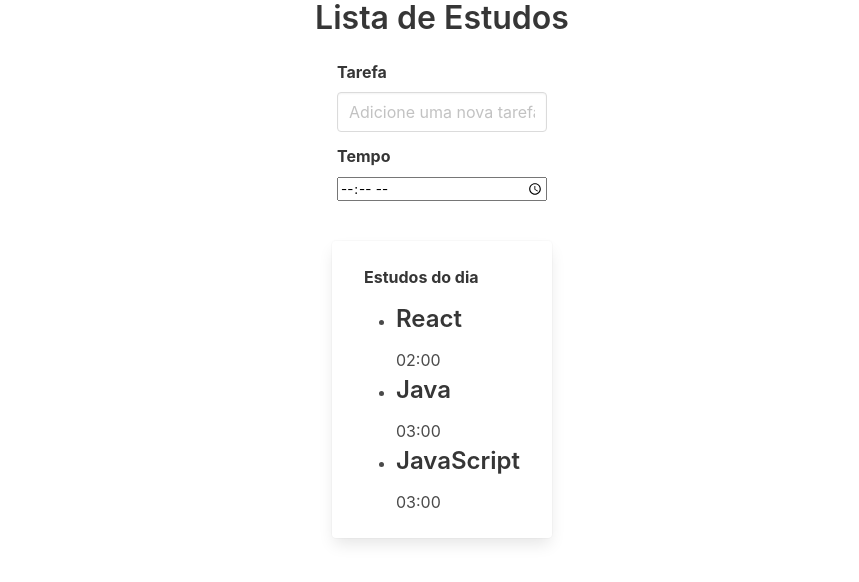
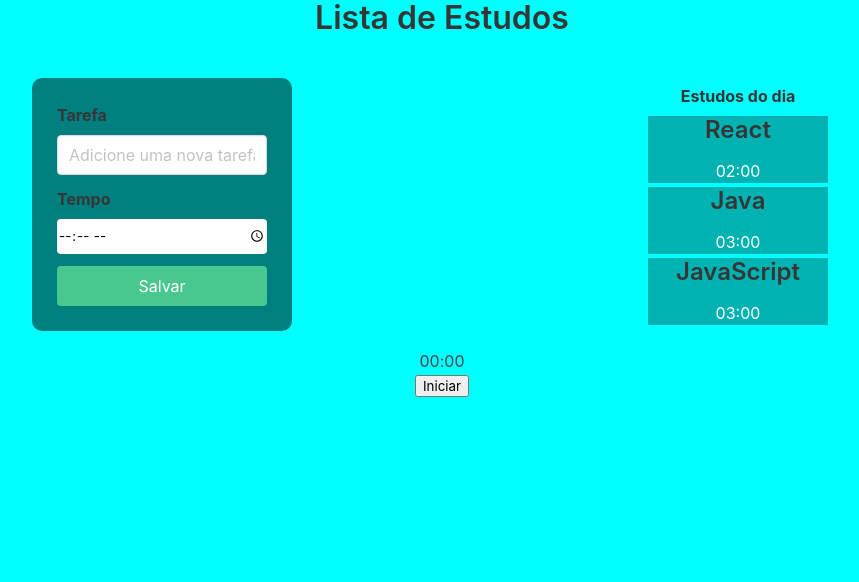
Before and after one commit to AndreCordeir0/alura-studies-react, a React (Create React App) app: page / in a window 1280 px wide. Shown: the top 582 px of the page, without its empty margins (198-1057 px from the left). Built offline with nearby package versions, Linux system fonts and the light colour scheme.

Commit message:
Aprendendo sobre as props

```diff
--- a/package.json
+++ b/package.json
@@ -40,5 +40,8 @@
       "last 1 firefox version",
       "last 1 safari version"
     ]
+  },
+  "devDependencies": {
+    "sass": "^1.55.0"
   }
 }
--- a/public/index.html
+++ b/public/index.html
@@ -25,7 +25,7 @@
       work correctly both with client-side routing and a non-root public URL.
       Learn how to configure a non-root public URL by running `npm run build`.
     -->
-    <title>React App</title>
+    <title>React Studies</title>
   </head>
   <body>
     <noscript>You need to enable JavaScript to run this app.</noscript>
--- a/src/App.tsx
+++ b/src/App.tsx
@@ -1,4 +1,5 @@
 import React from 'react';
+import Cronometro from './components/Cronometro';
 import Formulario from './components/Formulario';
 import Lista from './components/Lista';
 import './style.css'
@@ -9,8 +10,11 @@ function App() {
 
     <div className="App style">
       <h1 className="title">Lista de Estudos</h1>
+      <div className="container">
       <Formulario />
       <Lista />
+      </div>
+      <Cronometro/>
     </div>
   );
 }
--- a/src/components/Button/index.tsx
+++ b/src/components/Button/index.tsx
@@ -1,11 +1,9 @@
 import React from "react";
 
-class Botao extends React.Component{
-    render(){
-        return (
-            <button>Botão</button>
-            )
-    }
+export default function Botao(props:any) {
+
+    return(
+        <button>{props.children}</button>
+    )
+
 }
-
-export default Botao;
--- /dev/null
+++ b/src/components/Cronometro/index.tsx
@@ -0,0 +1,18 @@
+import Botao from "../Button";
+
+export default function Cronometro(){
+    return(
+        <div className="is-flex is-flex-direction-column is-align-items-center">
+            <div className="is-flex is-flex-direction-row">
+                <span>0</span>
+                <span>0</span>
+                <span>:</span>
+                <span>0</span>
+                <span>0</span>
+            </div>
+            <div >
+                <Botao children="Iniciar"/>
+            </div>
+        </div>
+    )
+}
--- a/src/components/Formulario/index.tsx
+++ b/src/components/Formulario/index.tsx
@@ -1,9 +1,9 @@
 import React from "react";
-
+import './style.scss'
 class Formulario extends React.Component{
     render(){
         return(
-            <form action="">
+            <form action="" className="grid">
                 <div className="field">
                     <label className="label" htmlFor="tarefa">Tarefa</label>
                     <div className="control">
@@ -12,8 +12,11 @@ class Formulario extends React.Component{
                 </div>
                 <div className="field">
                     <label className="label" htmlFor="tempo">Tempo</label>
-                    <input style={{width: "210px"}} onChange={(e) => console.log(e.target.value)} type="time" name="tempo" id="tempo"  required/>
+                    <input className="time-label"  max="01:45:00" style={{width: "210px"}}  onChange={(e) => console.log(e.target.value)} type="time" name="tempo" id="tempo"  required/>
+
                 </div>
+                <button className="button is-success">Salvar</button>
+
             </form>
         )
     }
--- /dev/null
+++ b/src/components/Formulario/style.scss
@@ -0,0 +1,14 @@
+.grid{
+    background-color: rgb(0, 0, 0,0.5);
+    padding: 25px;
+    border-radius: 10px;
+    display: flex;
+    flex-direction: column;
+    justify-content: center;
+}
+.time-label{
+    border-radius: 4px;
+    outline: unset;
+    border: unset;
+    height: 35px;
+}
--- /dev/null
+++ b/src/components/Lista/Item/Item.tsx
@@ -0,0 +1,15 @@
+export default function Item(item:Item,props:string){
+    return (
+        <li  className="li-tarefas" onClick={ () =>console.log(props)}>
+            <h3>{item.tarefa}</h3>
+            <span>{item.tempo}</span>
+
+        </li>
+    )
+}
+
+type Item =  {
+    id: number,
+    tarefa:string,
+    tempo:string
+}
--- a/src/components/Lista/index.tsx
+++ b/src/components/Lista/index.tsx
@@ -1,4 +1,6 @@
 import React from "react";
+import Item from "./Item/Item";
+import './style.scss';
 
 function Lista(){
     const tarefas: Array<Tarefa>  = [{
@@ -17,23 +19,18 @@ function Lista(){
         id:3
     }]
     return(
-        <div style={{marginTop: "40px",width:"220px"}} className="card is-flex is-justify-content-center">
             <div className="card-content">
-                <label className="label" htmlFor="">Estudos do dia</label>
+                <label className="label" style={{textAlign:'center'}} htmlFor="">Estudos do dia</label>
                 <div className="content">
                     <ul>
                         {tarefas.map((tarefa,index)=>{
                         return (
-                            <li key={tarefa.id} onClick={ () =>console.log(tarefa.id)}>
-                                <h3>{tarefa.tarefa}</h3>
-                                <span>{tarefa.tempo}</span>
-                            </li>
+                            <Item key={tarefa.id} {...tarefa}  />
                         )
                         })}
                     </ul>
                 </div>
             </div>
-        </div>
     )
 }
 
--- /dev/null
+++ b/src/components/Lista/style.scss
@@ -0,0 +1,27 @@
+ ul,li {
+	list-style: none;
+	width: 100%;
+}
+.card-content{
+	display: flex;
+	flex-direction: column;
+    justify-content: center;
+	align-items: center;
+	color: white !important;
+}
+.li-tarefas{
+	display: flex;
+	flex-direction: column;
+	// border: 1px solid black;
+	max-width: 100%;
+	min-width: 180px;
+	// padding: 0px 22px;
+	text-align: center;
+	background-color: rgb(0, 0, 0,0.3);
+	// border: 1px solid rgba(0, 0, 0, 0.1) 0px 4px 6px -1px, rgba(0, 0, 0, 0.06) 0px 2px 4px -1px;
+}
+.content ul{
+	 list-style: unset !important;
+     margin-left: unset !important;
+     margin-top: unset !important;
+}
--- a/src/index.css
+++ b/src/index.css
@@ -1,14 +1,27 @@
+@import url('https://fonts.googleapis.com/css2?family=Manjari&display=swap');
 
 body {
   margin: 0;
-  font-family: -apple-system, BlinkMacSystemFont, 'Segoe UI', 'Roboto', 'Oxygen',
-    'Ubuntu', 'Cantarell', 'Fira Sans', 'Droid Sans', 'Helvetica Neue',
-    sans-serif;
+	font-family: 'Manjari', sans-serif;
+
   -webkit-font-smoothing: antialiased;
   -moz-osx-font-smoothing: grayscale;
+  background-color: aqua;
+  height: 100vh;
+	width: 100vw;
+  padding: 0;
+  box-sizing: border-box;
+	color: #F0F0F0;
+
+}
+#root {
+	width: 100%;
 }
 
 code {
   font-family: source-code-pro, Menlo, Monaco, Consolas, 'Courier New',
     monospace;
 }
+ol, ul {
+	list-style: none;
+}
--- a/src/style.css
+++ b/src/style.css
@@ -1,5 +1,11 @@
 .style{
     display: flex;
     align-items: center;
-    flex-direction: column;
+    flex-direction: column
 }
+.container{
+    display: flex;
+    align-items: center;
+    justify-content: space-around;
+    width:100% !important;
+}
```
Also changed, not shown: 1 other file (tests, documents, lock files or other folders).
